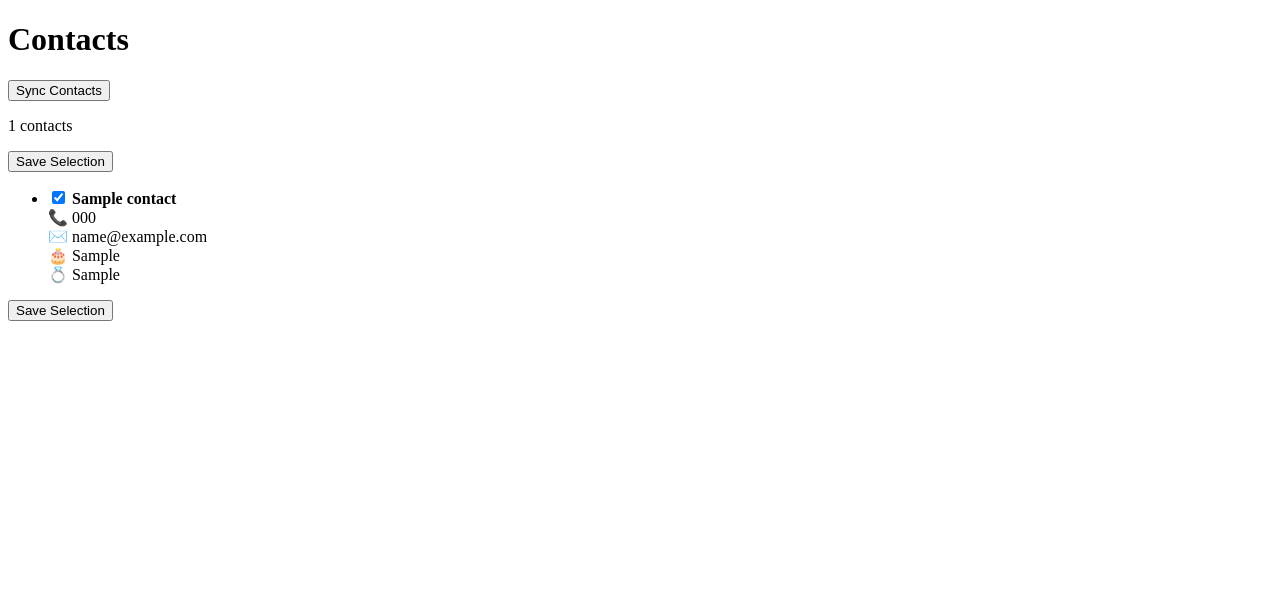
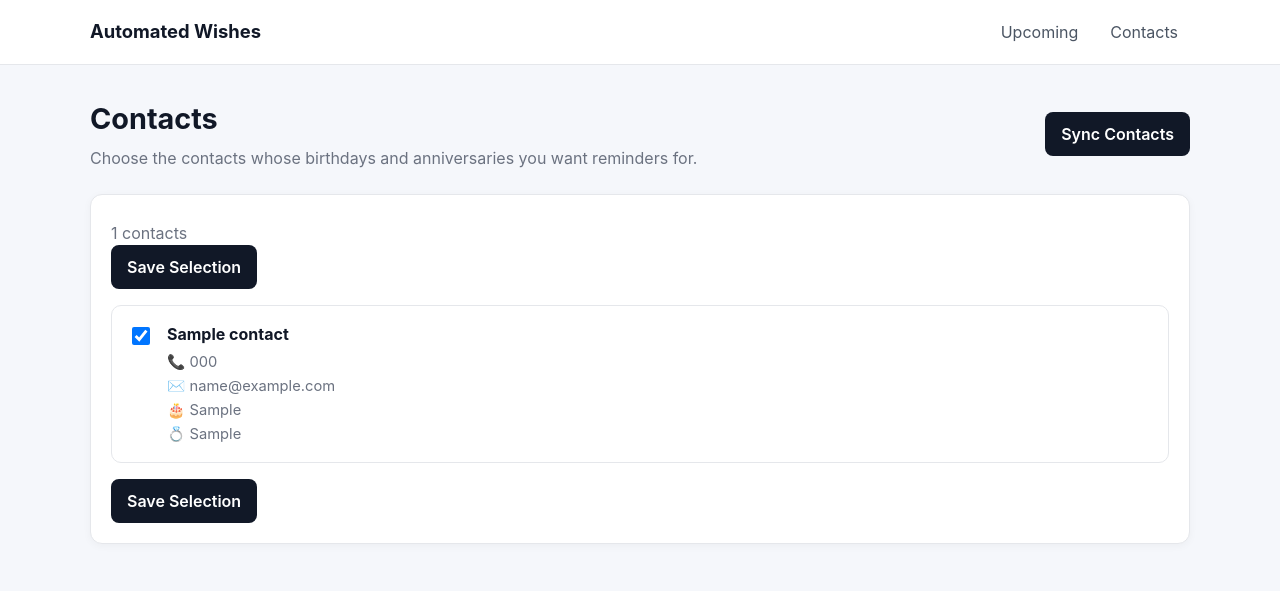
Before and after one commit to habibmy/automated-wishes, a Flask app: page / in a window 1280 px wide. Shown: the top 591 px of the page. Run offline with Flask 3, Linux system fonts and the light colour scheme; tables that the repository leaves empty hold one stand-in row (values such as "Sample post").

Commit message:
feat: improve application ui

```diff
--- a/app/web/__init__.py
+++ b/app/web/__init__.py
@@ -3,7 +3,6 @@ from pathlib import Path
 from flask import Flask
 
 from app.web.routes import contacts_bp
-
 
 PROJECT_ROOT = Path(__file__).resolve().parents[2]
 
@@ -12,6 +11,7 @@ def create_app() -> Flask:
     app = Flask(
         __name__,
         template_folder=str(PROJECT_ROOT / "templates"),
+        static_folder=str(PROJECT_ROOT / "static"),
     )
 
     app.register_blueprint(contacts_bp)
--- /dev/null
+++ b/static/style.css
@@ -0,0 +1,243 @@
+:root {
+    font-family:
+        Inter, system-ui, -apple-system, BlinkMacSystemFont, "Segoe UI",
+        sans-serif;
+    color: #1f2937;
+    background: #f5f7fb;
+    line-height: 1.5;
+}
+
+* {
+    box-sizing: border-box;
+}
+
+body {
+    margin: 0;
+}
+
+.container {
+    width: min(1100px, calc(100% - 32px));
+    margin: 0 auto;
+}
+
+header {
+    background: #ffffff;
+    border-bottom: 1px solid #e5e7eb;
+}
+
+.nav {
+    min-height: 64px;
+    display: flex;
+    align-items: center;
+    justify-content: space-between;
+    gap: 20px;
+}
+
+.brand {
+    font-size: 1.15rem;
+    font-weight: 700;
+    color: #111827;
+    text-decoration: none;
+}
+
+.nav-links {
+    display: flex;
+    gap: 8px;
+}
+
+.nav-links a {
+    color: #4b5563;
+    text-decoration: none;
+    padding: 8px 12px;
+    border-radius: 8px;
+}
+
+.nav-links a:hover {
+    background: #f3f4f6;
+    color: #111827;
+}
+
+main {
+    padding: 32px 0 48px;
+}
+
+.page-header {
+    display: flex;
+    align-items: center;
+    justify-content: space-between;
+    gap: 16px;
+    margin-bottom: 24px;
+}
+
+h1 {
+    margin: 0;
+    font-size: 1.8rem;
+    color: #111827;
+}
+
+.subtitle {
+    margin: 6px 0 0;
+    color: #6b7280;
+}
+
+.actions {
+    display: flex;
+    gap: 10px;
+    flex-wrap: wrap;
+}
+
+button,
+.button {
+    display: inline-block;
+    border: 0;
+    border-radius: 8px;
+    padding: 10px 16px;
+    font: inherit;
+    font-weight: 600;
+    cursor: pointer;
+    text-decoration: none;
+    background: #111827;
+    color: white;
+}
+
+button:hover,
+.button:hover {
+    opacity: 0.9;
+}
+
+.button-secondary {
+    background: #e5e7eb;
+    color: #374151;
+}
+
+.notice {
+    padding: 12px 16px;
+    border-radius: 10px;
+    margin-bottom: 20px;
+}
+
+.notice-success {
+    background: #ecfdf5;
+    color: #065f46;
+}
+
+.notice-error {
+    background: #fef2f2;
+    color: #991b1b;
+}
+
+.card {
+    background: white;
+    border: 1px solid #e5e7eb;
+    border-radius: 12px;
+    padding: 20px;
+    box-shadow: 0 2px 8px rgba(0, 0, 0, 0.04);
+}
+
+.contact-list {
+    display: grid;
+    gap: 12px;
+    list-style: none;
+    padding: 0;
+    margin: 0;
+}
+
+.contact {
+    display: flex;
+    gap: 14px;
+    align-items: flex-start;
+    padding: 16px;
+    border: 1px solid #e5e7eb;
+    border-radius: 10px;
+}
+
+.contact input {
+    margin-top: 5px;
+    width: 18px;
+    height: 18px;
+}
+
+.contact-name {
+    font-weight: 700;
+    color: #111827;
+}
+
+.contact-details {
+    margin-top: 5px;
+    color: #6b7280;
+    font-size: 0.92rem;
+}
+
+.contact-details div {
+    margin-top: 2px;
+}
+
+.occasion-list {
+    display: grid;
+    gap: 12px;
+    list-style: none;
+    padding: 0;
+    margin: 0;
+}
+
+.occasion {
+    display: flex;
+    align-items: center;
+    gap: 14px;
+    padding: 16px;
+    border: 1px solid #e5e7eb;
+    border-radius: 10px;
+    background: white;
+}
+
+.occasion-icon {
+    font-size: 1.7rem;
+}
+
+.occasion-info {
+    flex: 1;
+}
+
+.occasion-name {
+    font-weight: 700;
+    color: #111827;
+}
+
+.occasion-meta {
+    color: #6b7280;
+    font-size: 0.92rem;
+}
+
+.occasion-countdown {
+    font-weight: 600;
+    white-space: nowrap;
+}
+
+.empty {
+    text-align: center;
+    padding: 40px 20px;
+    color: #6b7280;
+}
+
+@media (max-width: 700px) {
+    .nav {
+        padding: 10px 0;
+        align-items: flex-start;
+        flex-direction: column;
+        gap: 8px;
+    }
+
+    .page-header {
+        align-items: flex-start;
+        flex-direction: column;
+    }
+
+    .occasion {
+        align-items: flex-start;
+    }
+
+    .occasion-countdown {
+        white-space: normal;
+        text-align: right;
+    }
+}
--- a/templates/contacts.html
+++ b/templates/contacts.html
@@ -1,39 +1,72 @@
-<!DOCTYPE html>
+<!doctype html>
 <html lang="en">
   <head>
-    <meta charset="UTF-8">
-    <meta name="viewport" content="width=device-width, initial-scale=1.0">
-
-    <title>Automated Wishes</title>
+    <meta charset="UTF-8" />
+    <meta name="viewport" content="width=device-width, initial-scale=1.0" />
+    <title>Contacts - Automated Wishes</title>
+    <link
+      rel="stylesheet"
+      href="{{ url_for('static', filename='style.css') }}"
+    />
   </head>
 
   <body>
+    <header>
+      <div class="container nav">
+        <a class="brand" href="{{ url_for('contacts.upcoming') }}">
+          Automated Wishes
+        </a>
+
+        <nav class="nav-links">
+          <a href="{{ url_for('contacts.upcoming') }}">Upcoming</a>
+          <a href="{{ url_for('contacts.contacts') }}">Contacts</a>
+        </nav>
+      </div>
+    </header>
+
     <main>
+      <div class="container">
+        <div class="page-header">
+          <div>
             <h1>Contacts</h1>
+            <p class="subtitle">
+              Choose the contacts whose birthdays and anniversaries you want
+              reminders for.
+            </p>
+          </div>
+
+          <div class="actions">
             <form method="post" action="{{ url_for('contacts.sync') }}">
               <button type="submit">Sync Contacts</button>
             </form>
+          </div>
+        </div>
 
         {% if synced %}
-    <p>✅ Synced {{ synced }} contacts.</p>
+        <div class="notice notice-success">
+          Synced {{ synced }} contacts successfully.
+        </div>
         {% endif %}
+
         {% if sync_error %}
-    <p>
-        ❌ Sync failed: {{ sync_error }}
+        <div class="notice notice-error">
+          Sync failed: {{ sync_error }}
+        </div>
+        {% endif %}
+
+        <div class="card">
+          <p class="subtitle">
+            {{ contacts|length }} contacts
           </p>
-{% endif %}
-        <p>{{ contacts|length }} contacts</p>
 
           <form method="post">
+            <div class="actions" style="margin-bottom: 16px;">
+              <button type="submit">Save Selection</button>
+            </div>
 
-            <button type="submit">
-                Save Selection
-            </button>
-
-            <ul>
+            <ul class="contact-list">
               {% for contact in contacts %}
-                    <li>
-                        <label>
+              <li class="contact">
                 <input
                   type="checkbox"
                   name="contact_ids"
@@ -41,10 +74,14 @@
                   {% if contact['id'] in selected_contact_ids %}
                   checked
                   {% endif %}
-                            >
+                />
 
-                            <strong>{{ contact["name"] }}</strong>
+                <div>
+                  <div class="contact-name">
+                    {{ contact["name"] }}
+                  </div>
 
+                  <div class="contact-details">
                     {% if contact["phones"] %}
                     <div>📞 {{ contact["phones"] }}</div>
                     {% endif %}
@@ -60,16 +97,18 @@
                     {% if contact["anniversary"] %}
                     <div>💍 {{ contact["anniversary"] }}</div>
                     {% endif %}
-                        </label>
+                  </div>
+                </div>
               </li>
               {% endfor %}
             </ul>
 
-            <button type="submit">
-                Save Selection
-            </button>
-
+            <div class="actions" style="margin-top: 16px;">
+              <button type="submit">Save Selection</button>
+            </div>
           </form>
+        </div>
+      </div>
     </main>
   </body>
 </html>
```
Also changed, not shown: templates/upcoming.html (+50 -10 lines). Lines whose indentation alone changed are shown as unchanged.
